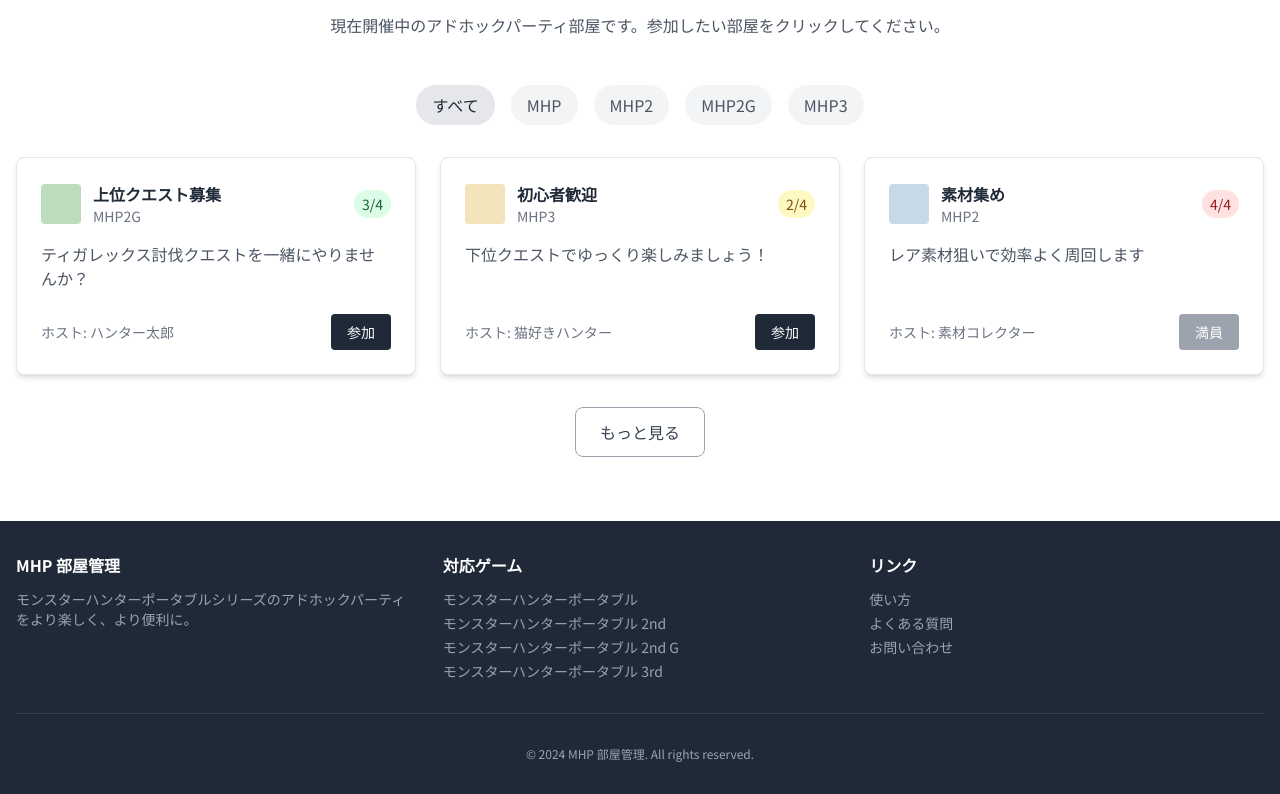
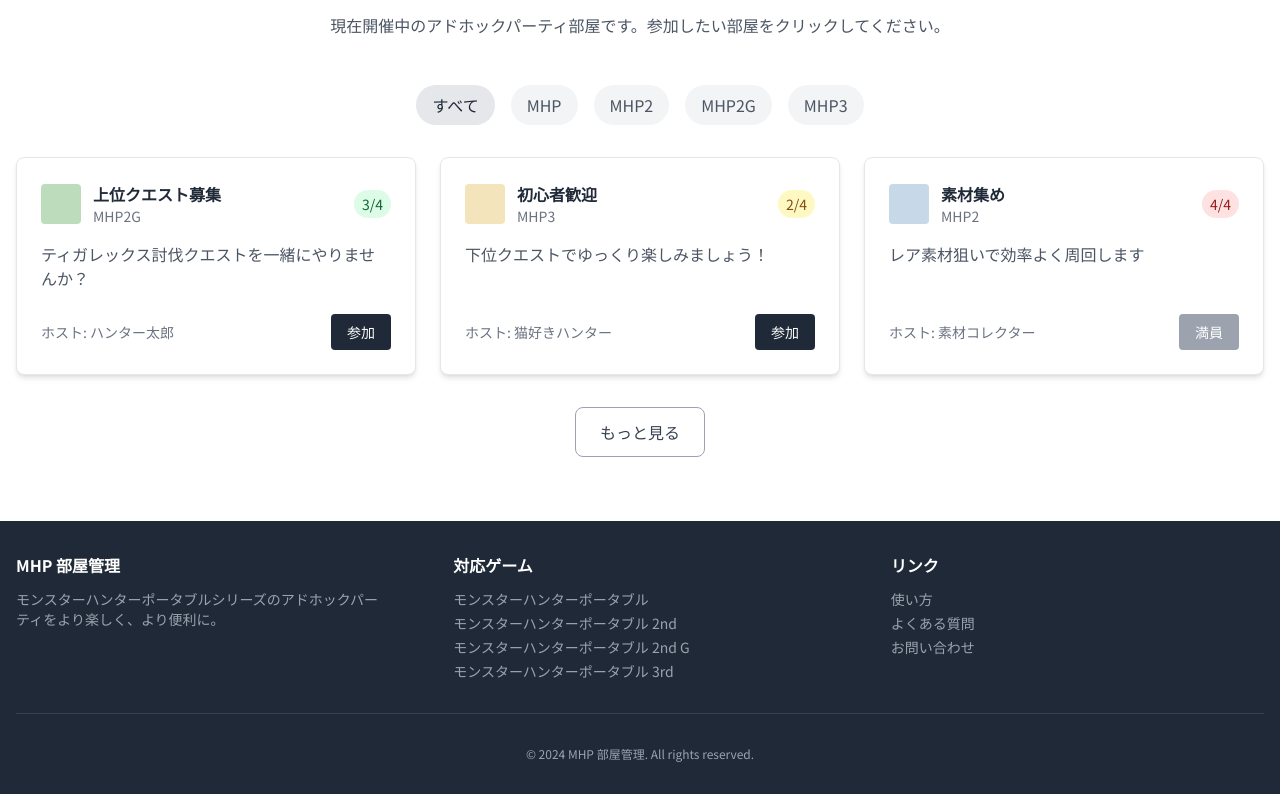
Before and after one commit to motty93/mhp-rooms, a plain HTML site: page templates/index.html in a window 1280 px wide. Shown: the part 880-1674 px from the top of the page. Drawn offline with nearby package versions, Linux system fonts and the light colour scheme.

Commit message:
style: footer gap to 16

```diff
--- a/templates/index.html
+++ b/templates/index.html
@@ -311,7 +311,7 @@
   <!-- 固定フッター -->
   <footer class="bg-gray-800 text-white py-8">
     <div class="container mx-auto px-4">
-      <div class="grid md:grid-cols-3 gap-8 text-center md:text-left">
+      <div class="grid md:grid-cols-3 gap-16 text-center md:text-left">
         <div>
           <h5 class="text-base font-bold mb-3">MHP 部屋管理</h5>
           <p class="text-gray-400 text-sm">
```
